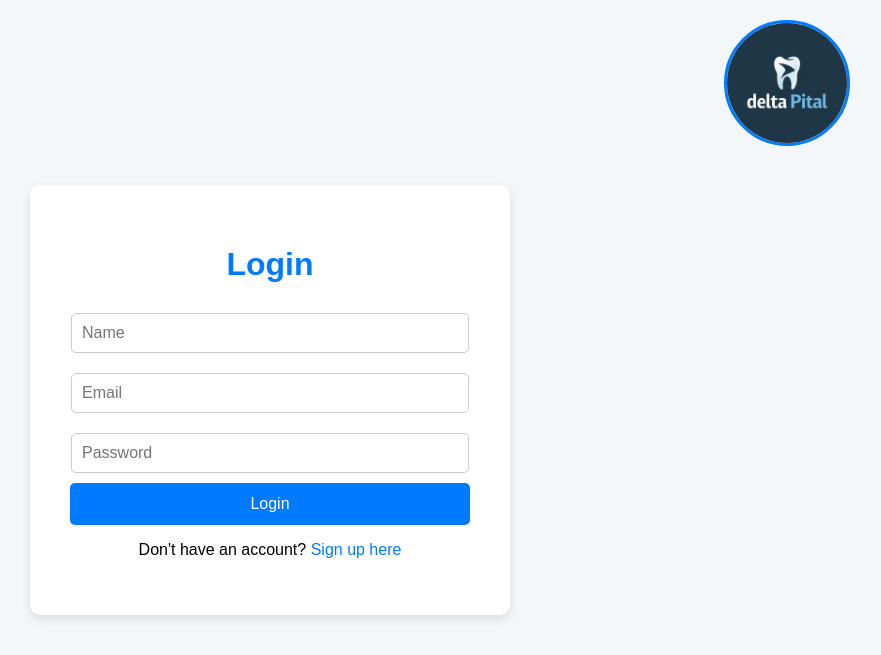
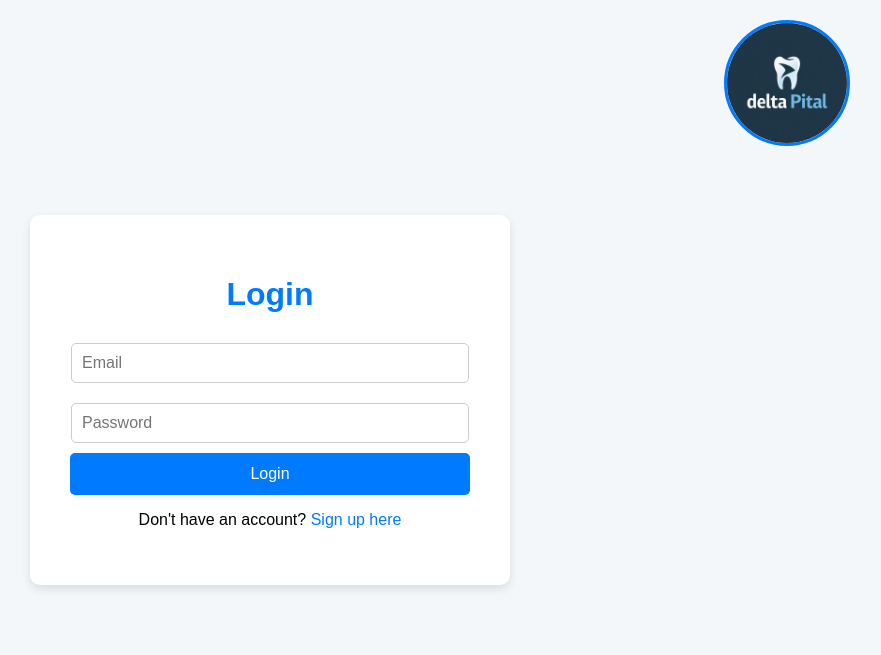
Before and after one commit to AziizBnSalem/DeltaPital, a PHP site: page /login.php in a window 1280 px wide. Shown: the top 655 px of the page, without its empty margins (380-1261 px from the left). Run offline with PHP 8.4, Linux system fonts and the light colour scheme.

Commit message:
Remove name input field from login form to streamline user authentication process.

```diff
--- a/Views/login.php
+++ b/Views/login.php
@@ -127,7 +127,6 @@ include '../Controlleur/LoginController.php';
             ?>
 
             <form method="POST">
-                <input type="text" name="name" placeholder="Name" required>
                 <input type="email" name="email" placeholder="Email" required>
                 <input type="password" name="password" placeholder="Password" required>
                 <button type="submit">Login</button>
```
